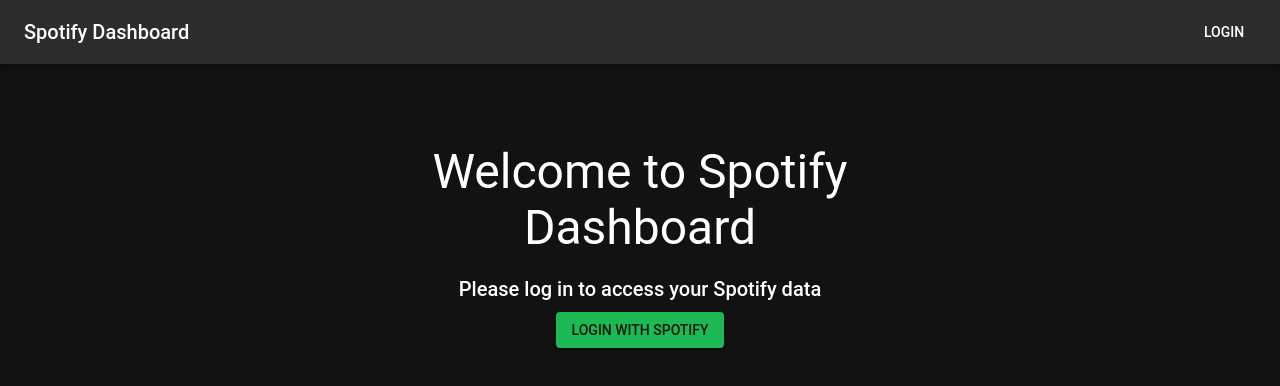
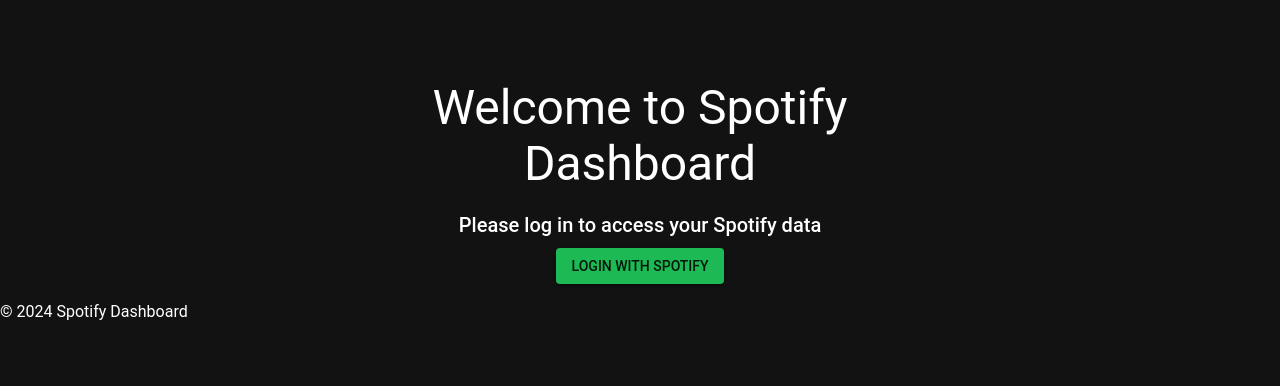
Before and after one commit to rsilvamedeiros/dashboard-spotify, a Next.js app: page / in a window 1280 px wide. Shown: the top 386 px of the page. Built offline with nearby package versions, Linux system fonts and the light colour scheme; no server answers.

Commit message:
mudanças no component base de layout

```diff
--- a/components/Layout.tsx
+++ b/components/Layout.tsx
@@ -1,13 +1,24 @@
+// components/Layout.tsx
+
+import React from 'react';
 import { Container } from '@mui/material';
-import Navbar from './Navbar';
 
-export default function Layout({ children }) {
+const Layout: React.FC<{ children: React.ReactNode }> = ({ children }) => {
   return (
     <>
-      <Navbar />
-      <Container sx={{ mt: 4 }}>
+      <header>
+        <nav>
+          {/* Adicione links para navegação, se necessário */}
+        </nav>
+      </header>
+      <Container>
         {children}
       </Container>
+      <footer>
+        <p>&copy; 2024 Spotify Dashboard</p>
+      </footer>
     </>
   );
-}
+};
+
+export default Layout;
```
